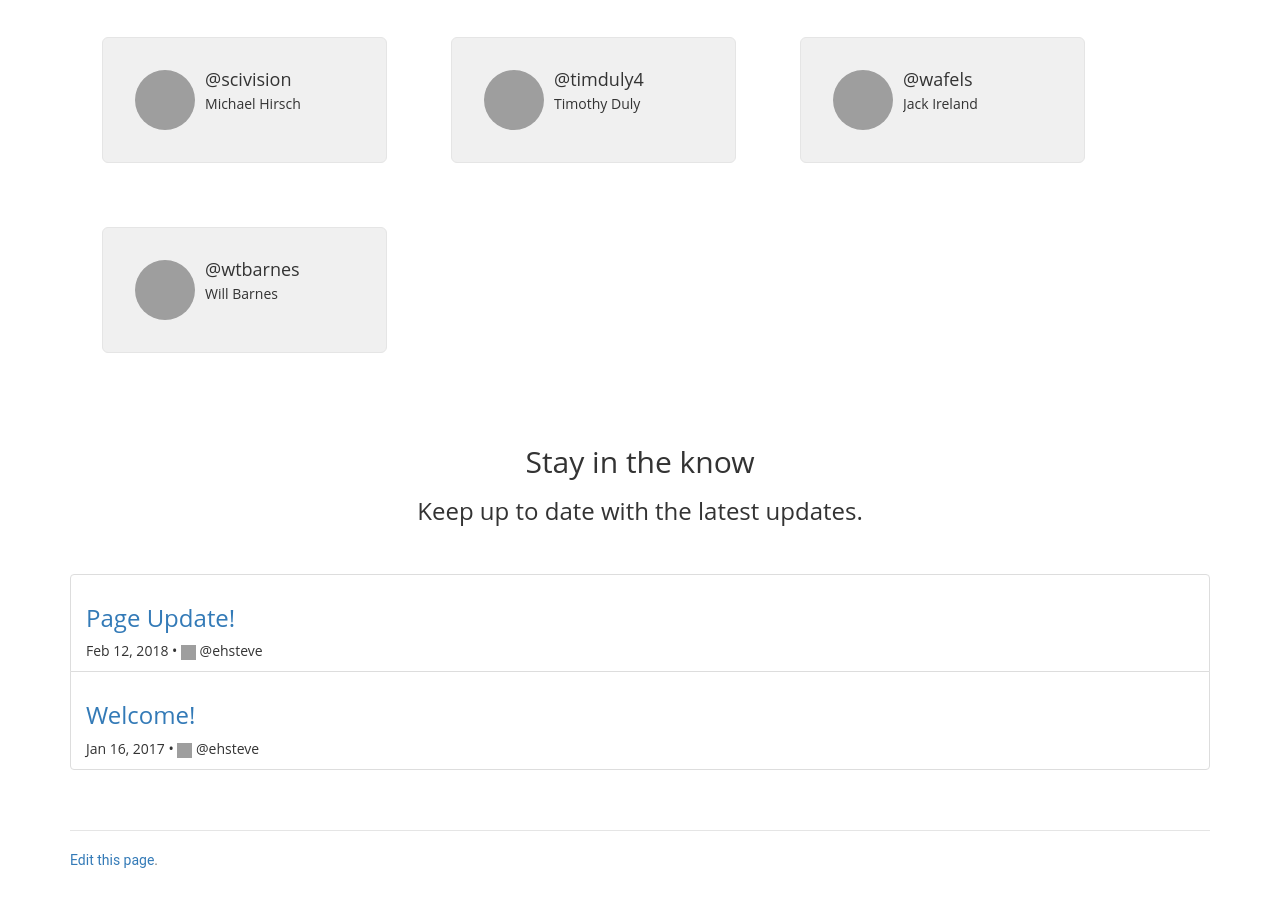
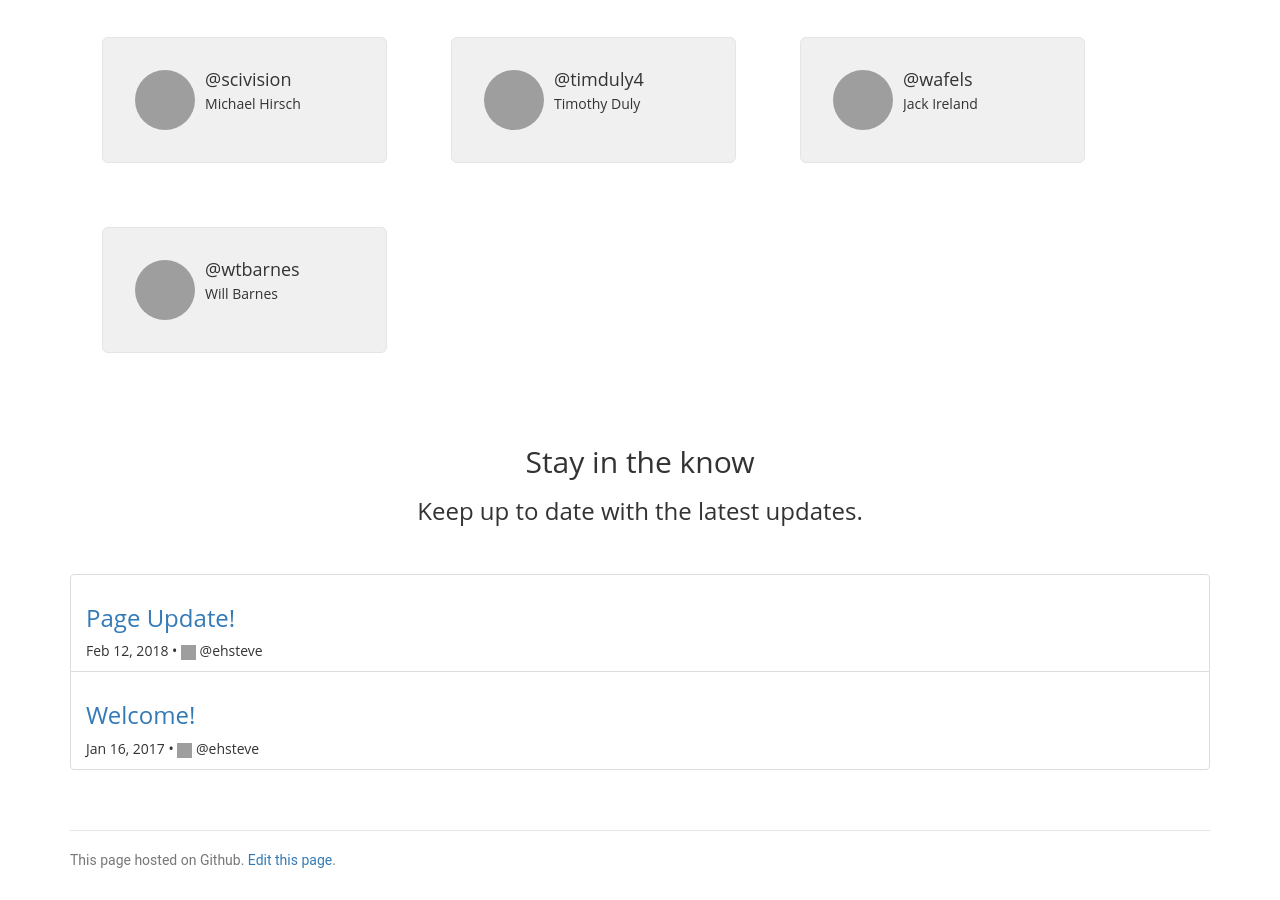
Before and after one commit to heliophysicsPy/heliophysicsPy.github.io, a Jekyll site: the page built from index.html, in a window 1280 px wide and 900 px high, scrolled down 9963 px, cut to the strip 0-900 px from the top of the window. Built offline with Jekyll 4.4.1, drawn with Linux system fonts in a browser that asks for light colours; grey boxes are pictures that could not be loaded.

Commit message:
Update footer.html

```diff
--- a/_includes/footer.html
+++ b/_includes/footer.html
@@ -1,3 +1,3 @@
 <footer class="footer">
-        <p><a href="https://github.com/heliophysicsPy/heliophysicsPy.github.io">Edit this page</a>.</p>
+        <p>This page hosted on Github. <a href="https://github.com/heliophysicsPy/heliophysicsPy.github.io">Edit this page</a>.</p>
 </footer>
```
